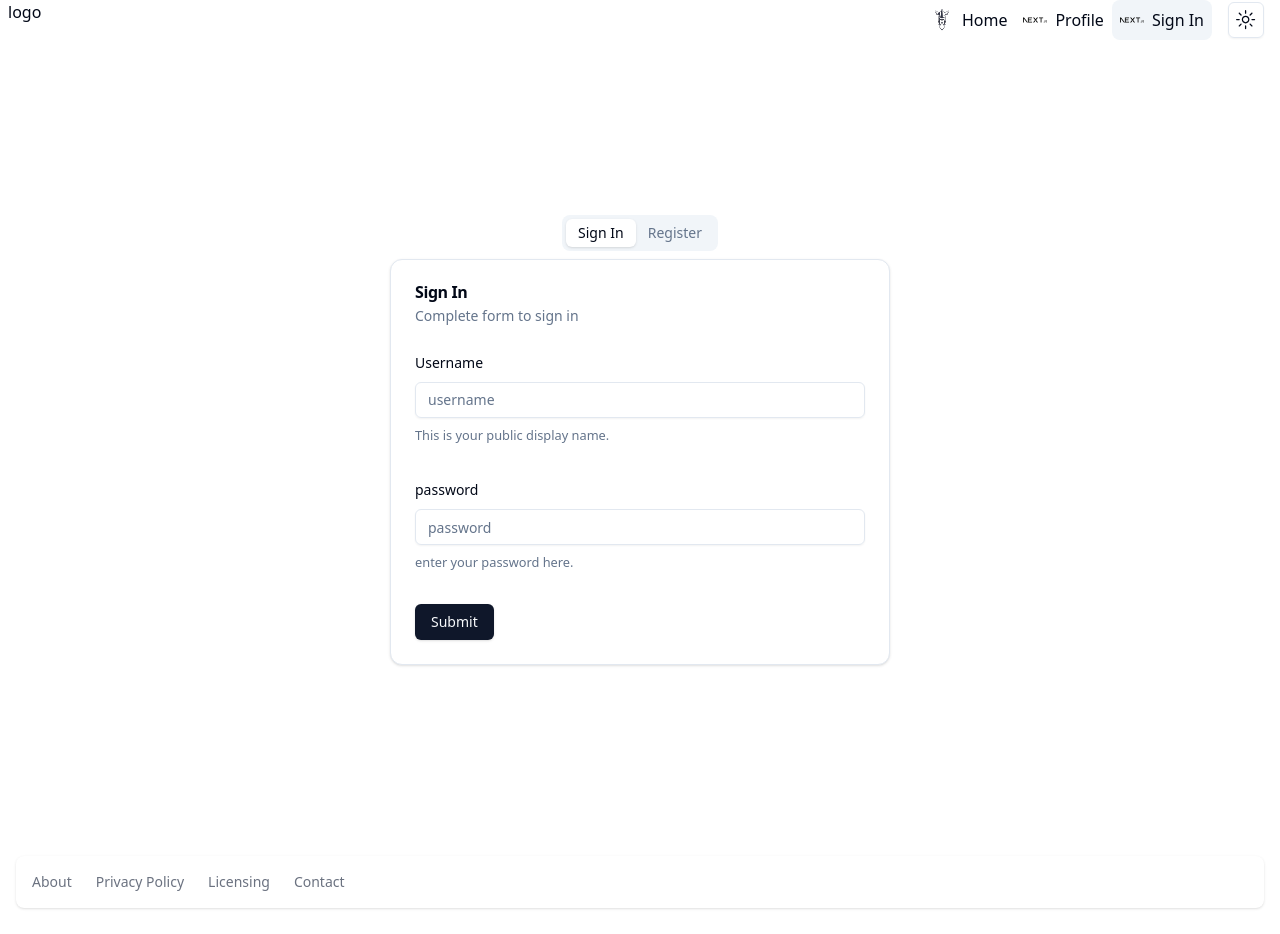
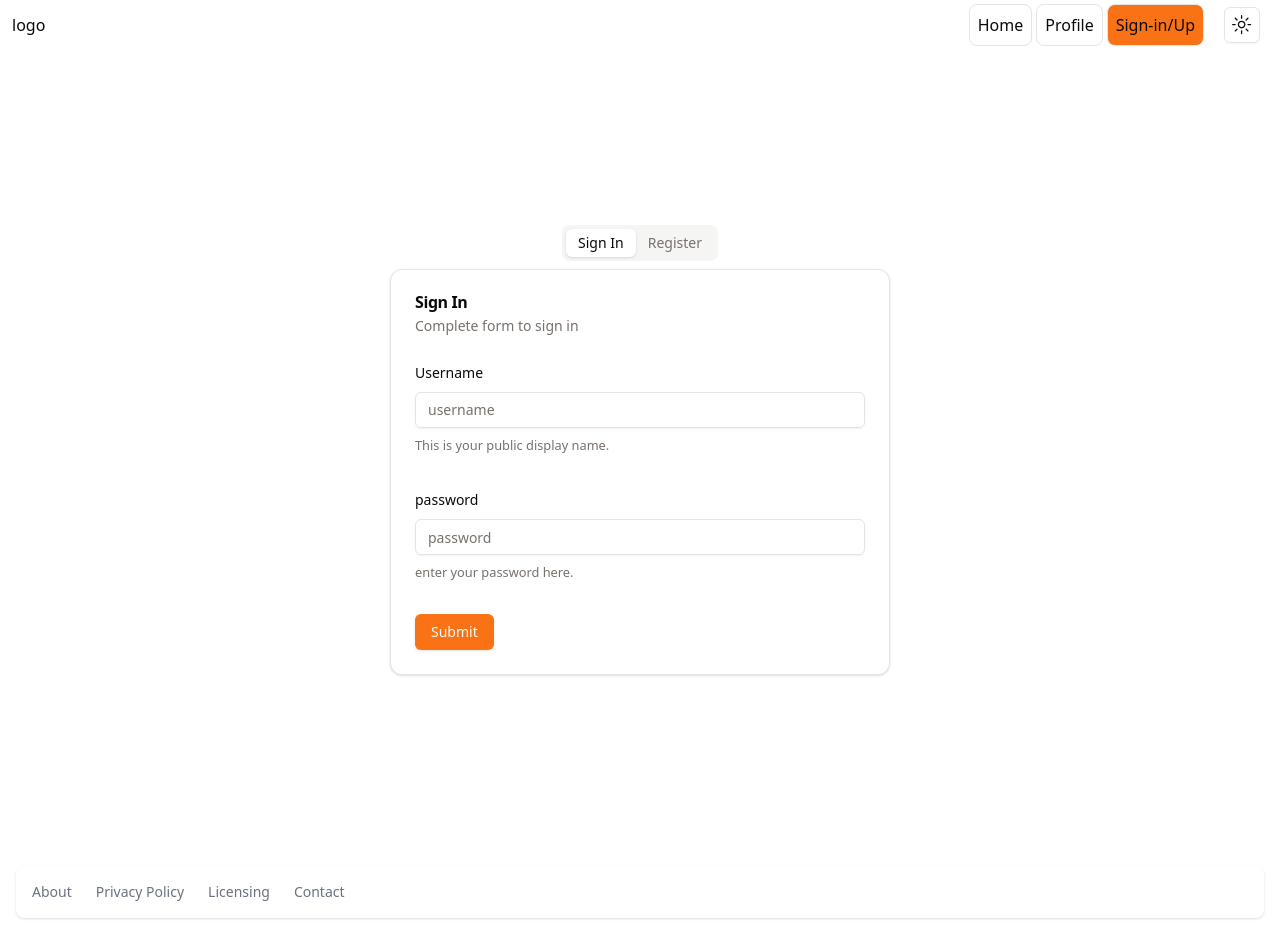
Before and after one commit to Bjerkeset/css-frameworks-odin, a Next.js app: page /sign-in in a window 1280 px wide. Built offline with nearby package versions, Linux system fonts and the light colour scheme.

Commit message:
modified global styling

```diff
--- a/app/globals.css
+++ b/app/globals.css
@@ -5,64 +5,47 @@
 @layer base {
   :root {
     --background: 0 0% 100%;
-    --foreground: 222.2 84% 4.9%;
-
+    --foreground: 20 14.3% 4.1%;
     --card: 0 0% 100%;
-    --card-foreground: 222.2 84% 4.9%;
-
+    --card-foreground: 20 14.3% 4.1%;
     --popover: 0 0% 100%;
-    --popover-foreground: 222.2 84% 4.9%;
-
-    --primary: 222.2 47.4% 11.2%;
-    --primary-foreground: 210 40% 98%;
-
-    --secondary: 210 40% 96.1%;
-    --secondary-foreground: 222.2 47.4% 11.2%;
-
-    --muted: 210 40% 96.1%;
-    --muted-foreground: 215.4 16.3% 46.9%;
-
-    --accent: 210 40% 96.1%;
-    --accent-foreground: 222.2 47.4% 11.2%;
-
+    --popover-foreground: 20 14.3% 4.1%;
+    --primary: 24.6 95% 53.1%;
+    --primary-foreground: 60 9.1% 97.8%;
+    --secondary: 60 4.8% 95.9%;
+    --secondary-foreground: 24 9.8% 10%;
+    --muted: 60 4.8% 95.9%;
+    --muted-foreground: 25 5.3% 44.7%;
+    --accent: 60 4.8% 95.9%;
+    --accent-foreground: 24 9.8% 10%;
     --destructive: 0 84.2% 60.2%;
-    --destructive-foreground: 210 40% 98%;
-
-    --border: 214.3 31.8% 91.4%;
-    --input: 214.3 31.8% 91.4%;
-    --ring: 222.2 84% 4.9%;
-
+    --destructive-foreground: 60 9.1% 97.8%;
+    --border: 20 5.9% 90%;
+    --input: 20 5.9% 90%;
+    --ring: 24.6 95% 53.1%;
     --radius: 0.5rem;
   }
 
   .dark {
-    --background: 222.2 84% 4.9%;
-    --foreground: 210 40% 98%;
-
-    --card: 222.2 84% 4.9%;
-    --card-foreground: 210 40% 98%;
-
-    --popover: 222.2 84% 4.9%;
-    --popover-foreground: 210 40% 98%;
-
-    --primary: 210 40% 98%;
-    --primary-foreground: 222.2 47.4% 11.2%;
-
-    --secondary: 217.2 32.6% 17.5%;
-    --secondary-foreground: 210 40% 98%;
-
-    --muted: 217.2 32.6% 17.5%;
-    --muted-foreground: 215 20.2% 65.1%;
-
-    --accent: 217.2 32.6% 17.5%;
-    --accent-foreground: 210 40% 98%;
-
-    --destructive: 0 62.8% 30.6%;
-    --destructive-foreground: 210 40% 98%;
-
-    --border: 217.2 32.6% 17.5%;
-    --input: 217.2 32.6% 17.5%;
-    --ring: 212.7 26.8% 83.9%;
+    --background: 20 14.3% 4.1%;
+    --foreground: 60 9.1% 97.8%;
+    --card: 20 14.3% 4.1%;
+    --card-foreground: 60 9.1% 97.8%;
+    --popover: 20 14.3% 4.1%;
+    --popover-foreground: 60 9.1% 97.8%;
+    --primary: 20.5 90.2% 48.2%;
+    --primary-foreground: 60 9.1% 97.8%;
+    --secondary: 12 6.5% 15.1%;
+    --secondary-foreground: 60 9.1% 97.8%;
+    --muted: 12 6.5% 15.1%;
+    --muted-foreground: 24 5.4% 63.9%;
+    --accent: 12 6.5% 15.1%;
+    --accent-foreground: 60 9.1% 97.8%;
+    --destructive: 0 72.2% 50.6%;
+    --destructive-foreground: 60 9.1% 97.8%;
+    --border: 12 6.5% 15.1%;
+    --input: 12 6.5% 15.1%;
+    --ring: 20.5 90.2% 48.2%;
   }
 }
 
--- a/components/forms/CreatePostForm.tsx
+++ b/components/forms/CreatePostForm.tsx
@@ -18,6 +18,12 @@ import {Card, CardContent} from "../ui/card";
 import {Textarea} from "../ui/textarea";
 
 const formSchema = z.object({
+  title: z
+    .string()
+    .min(2, {
+      message: "title must be at least 2 characters.",
+    })
+    .max(15, {message: "Must be less than 15 characters."}),
   post: z
     .string()
     .min(10, {
@@ -33,6 +39,7 @@ export function CreatePostForm() {
     resolver: zodResolver(formSchema),
     defaultValues: {
       post: "",
+      title: "",
     },
   });
 
@@ -55,10 +62,23 @@ export function CreatePostForm() {
       >
         <FormField
           control={form.control}
+          name="title"
+          render={({field}) => (
+            <FormItem>
+              <FormLabel>Title</FormLabel>
+              <FormControl>
+                <Input placeholder="Your title here" {...field} />
+              </FormControl>
+              <FormMessage />
+            </FormItem>
+          )}
+        />
+        <FormField
+          control={form.control}
           name="post"
           render={({field}) => (
             <FormItem>
-              <FormLabel></FormLabel>
+              <FormLabel>Post content</FormLabel>
               <FormControl>
                 <Textarea
                   className="h-56"
--- a/components/shared/Navbar.tsx
+++ b/components/shared/Navbar.tsx
@@ -23,7 +23,7 @@ function Navbar() {
             <HamburgerMenuIcon className="w-8 h-8 w-full" />
           </PopoverTrigger>
           <PopoverContent className="flex justify-center flex-col w-full">
-            <div>
+            <div className="flex flex-col gap-2">
               {navbarLinks.map((link) => {
                 const isActive =
                   (pathname.includes(link.route) && link.route.length > 1) ||
@@ -32,17 +32,17 @@ function Navbar() {
                   <Link
                     href={link.route}
                     key={link.label}
-                    className={`flex justify-start gap-4 rounded-lg p-4 ${
-                      isActive && `bg-secondary`
+                    className={`flex justify-start  border hover:bg-secondary gap-4 rounded-lg p-4 ${
+                      isActive && `bg-primary`
                     }`}
                   >
                     {link.label}
-                    <Image
+                    {/* <Image
                       src={link.imgURL}
                       alt={link.label}
                       width={24}
                       height={24}
-                    />
+                    /> */}
                   </Link>
                 );
               })}
@@ -53,9 +53,9 @@ function Navbar() {
           </PopoverContent>
         </Popover>
       </div>
-      <div className="max-lg:hidden flex justify-between">
+      <div className="max-lg:hidden flex items-center p-1 justify-between">
         <div className="flex px-2">logo</div>
-        <div className="flex items-center">
+        <div className="flex items-center gap-1">
           {navbarLinks.map((link) => {
             const isActive =
               (pathname.includes(link.route) && link.route.length > 1) ||
@@ -64,16 +64,16 @@ function Navbar() {
               <Link
                 href={link.route}
                 key={link.label}
-                className={`flex justify-start gap-2 rounded-lg p-2 ${
-                  isActive && `bg-secondary`
+                className={`flex justify-start border hover:bg-secondary gap-2 rounded-lg p-2 ${
+                  isActive && `bg-primary`
                 }`}
               >
-                <Image
+                {/* <Image
                   src={link.imgURL}
                   alt={link.label}
                   width={24}
                   height={24}
-                />
+                /> */}
                 <p className="text-light-1"> {link.label} </p>
               </Link>
             );
--- a/constants/index.js
+++ b/constants/index.js
@@ -14,6 +14,6 @@ export const navbarLinks = [
   {
     imgURL: "/assets/next.svg",
     route: "/sign-in",
-    label: "Sign In",
+    label: "Sign-in/Up",
   },
 ];
```
